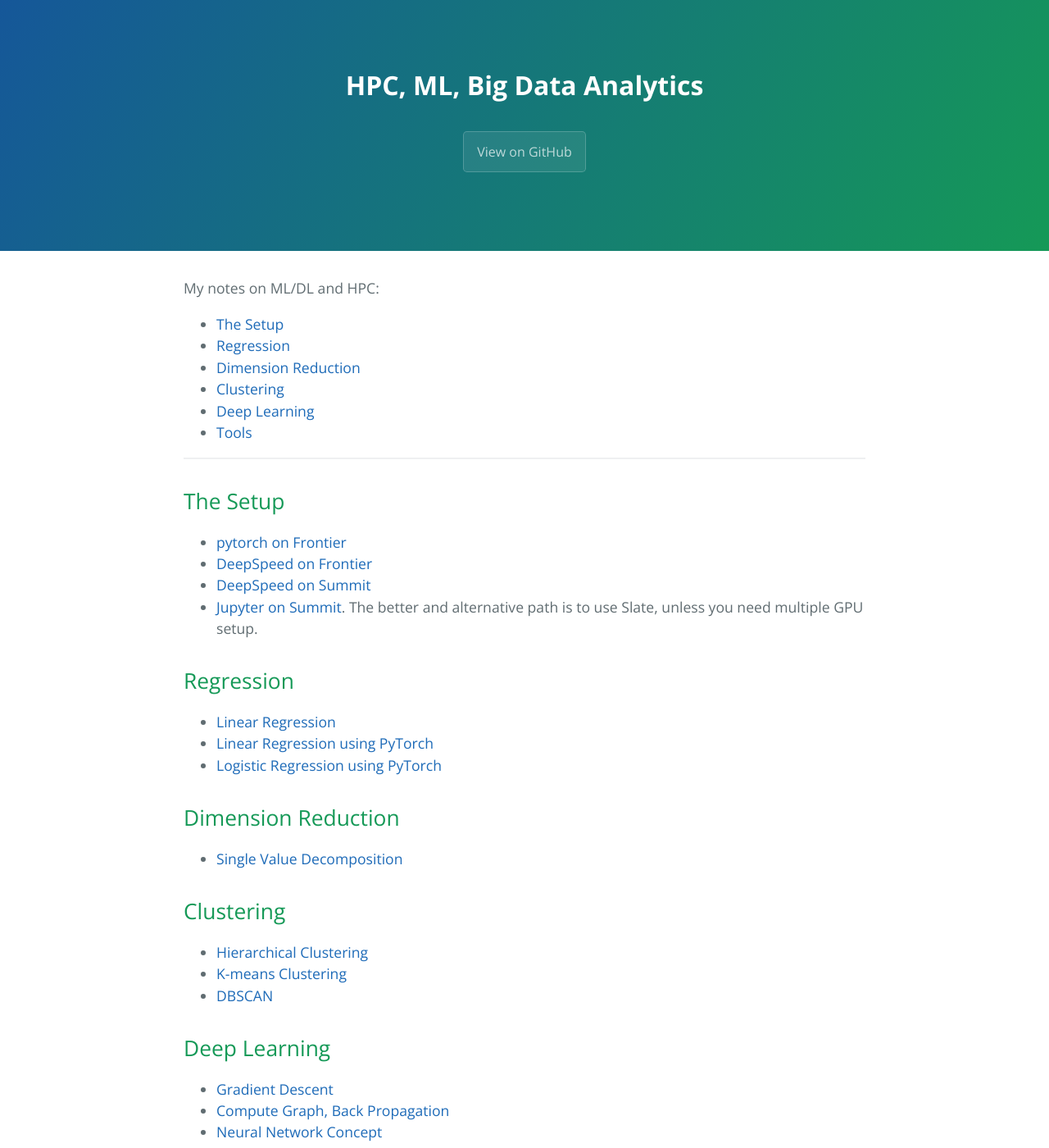
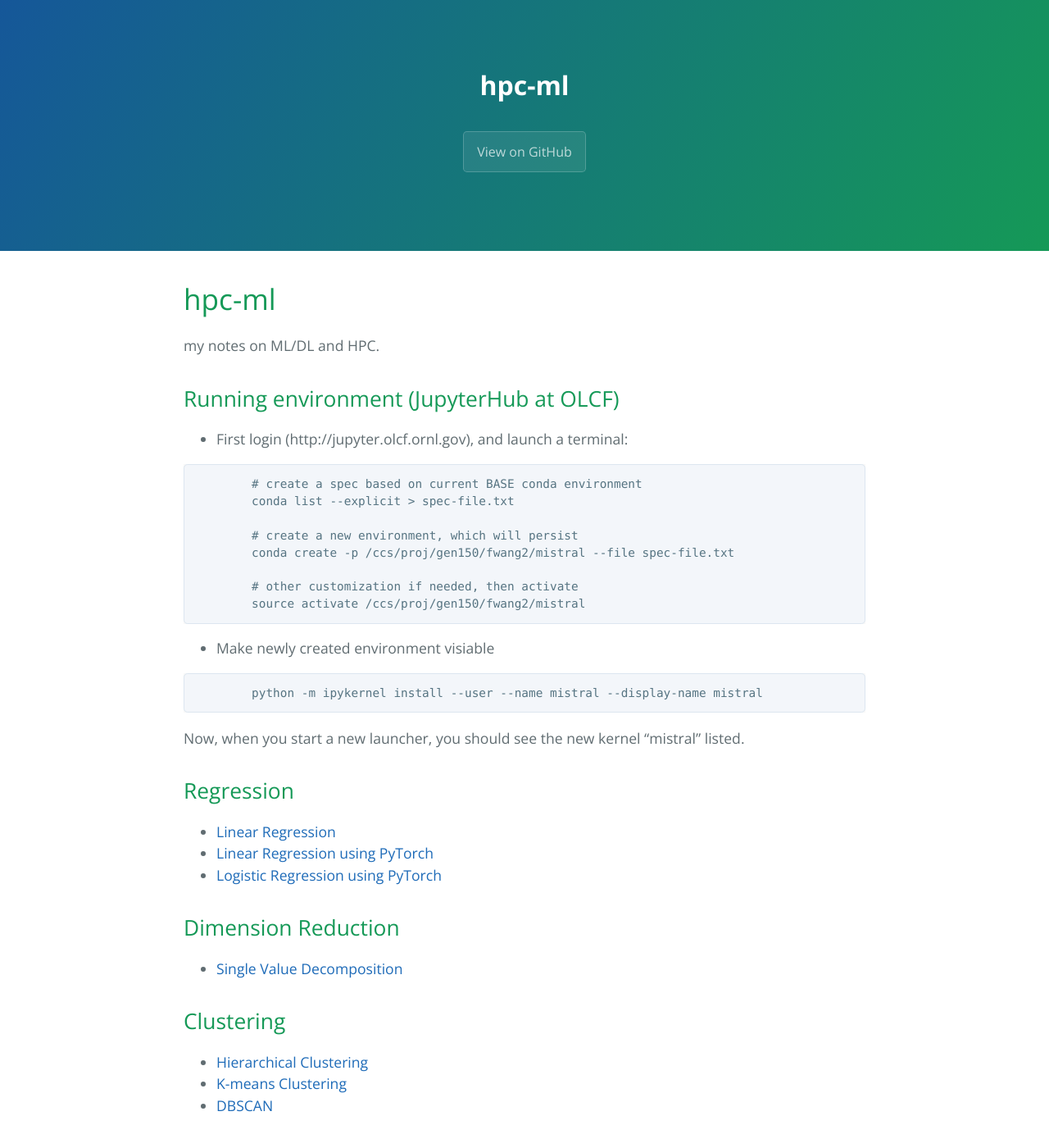
Before and after one commit to fwang2/hpc-ml, a Jekyll site: the page built from README.md, in a window 1280 px wide and 1400 px high. Shown: the whole window at 82% size. Built offline with Jekyll 4.4.1, drawn with Linux system fonts in a browser that asks for light colours; our own code applies the rules of GitHub Pages for plain Markdown files; the repository's description, which GitHub fills in, is left out; some of the changed text lies outside the part shown.

Commit message:
update README with jupyterhub

````diff
--- a/README.md
+++ b/README.md
@@ -1,24 +1,29 @@
----
-layout: default
----
+# hpc-ml
 
-My notes on ML/DL and HPC:
+my notes on ML/DL and HPC.
 
-- [The Setup](#the-setup)
-- [Regression](#regression)
-- [Dimension Reduction](#dimension-reduction)
-- [Clustering](#clustering)
-- [Deep Learning](#deep-learning)
-- [Tools](#tools)
+## Running environment (JupyterHub at OLCF)
 
----
+* First login (http://jupyter.olcf.ornl.gov), and launch a terminal:
 
-## The Setup
+```
+        # create a spec based on current BASE conda environment
+        conda list --explicit > spec-file.txt
 
-* [pytorch on Frontier](notes/pytorch-on-crusher.md)
-* [DeepSpeed on Frontier](notes/DeepSpeed-on-crusher.md)
-* [DeepSpeed on Summit](notes/DeepSpeed-on-Summit.md)
-* [Jupyter on Summit](JupyterOnSummit.md). The better and alternative path is to use Slate, unless you need multiple GPU setup.
+        # create a new environment, which will persist
+        conda create -p /ccs/proj/gen150/fwang2/mistral --file spec-file.txt
+
+        # other customization if needed, then activate
+        source activate /ccs/proj/gen150/fwang2/mistral
+```
+
+* Make newly created environment visiable
+
+```
+        python -m ipykernel install --user --name mistral --display-name mistral
+```
+
+Now, when you start a new launcher, you should see the new kernel "mistral" listed.
 
 ## Regression
 
@@ -46,15 +51,13 @@ My notes on ML/DL and HPC:
 * [Activation Functions](DL/activation_functions.ipynb)
     * [Look into softmax and cross-entropy in PyTorch context](DL/softmax.ipynb)
 * [CNN](DL/CNN.ipynb)
+* [RNN and LSTM](DL/RNN.ipynb)
 * [Transferred Learning](DL/transfer_learning.md)
 * [Federated Learning](DL/federated_learning.md)
 
-## NLP
+## Scalable Learning
 
-### RNN and LSTM
-* [My RNN Notes](DL/RNN.ipynb)
-* [Unreasonable effectiveness of RNN](http://karpathy.github.io/2015/05/21/rnn-effectiveness/)
-* [Understanding LSTM, Colah's Blog](https://colah.github.io/posts/2015-08-Understanding-LSTMs/)
+* [Running Jupyter on Summit](JupyterOnSummit.md)
 
 ## Tools
 
````
Also changed, not shown: notes/olcf-jupyter.md (+1 -0 lines), 1 other file.
